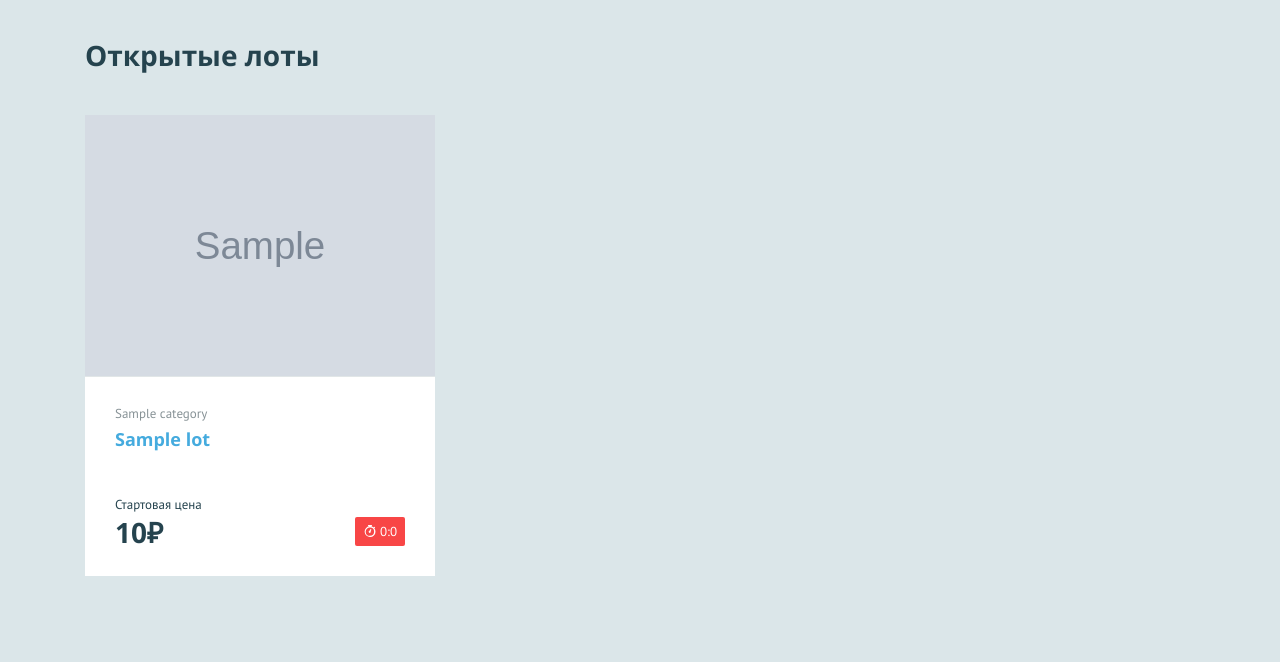
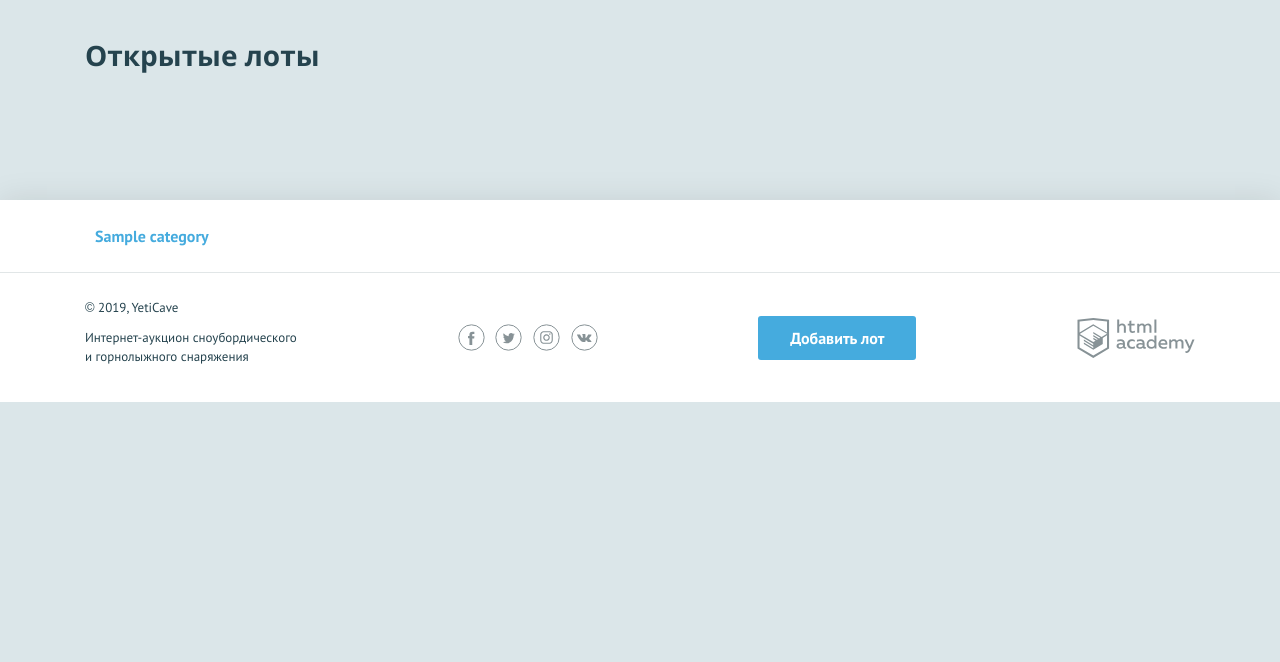
Before and after one commit to zbralex/164719-yeticave-11, a PHP site: page / in a window 1280 px wide. Shown: the part 451-1113 px from the top of the page. After the commit the page ends 853 px from the top, so only its background shows below. Run offline with PHP 8.4, Linux system fonts and the light colour scheme; tables that the repository leaves empty hold one stand-in row (values such as "Sample post"); grey boxes marked "Sample" are stand-in pictures.

Commit message:
исправляет запрос актуальных лотов

```diff
--- a/index.php
+++ b/index.php
@@ -56,7 +56,8 @@ if ($con) {
 
     $sql_lots = 'SELECT *, l.name AS lot_name
                 FROM yeticave.lots l
-                JOIN yeticave.categories c ON c.id = l.category_id';
+                JOIN yeticave.categories c ON c.id = l.category_id
+                WHERE l.end_date >= CURDATE()';
     $result_lots = mysqli_query($con, $sql_lots);
     $lots = mysqli_fetch_all($result_lots, MYSQLI_ASSOC);
 }
```
